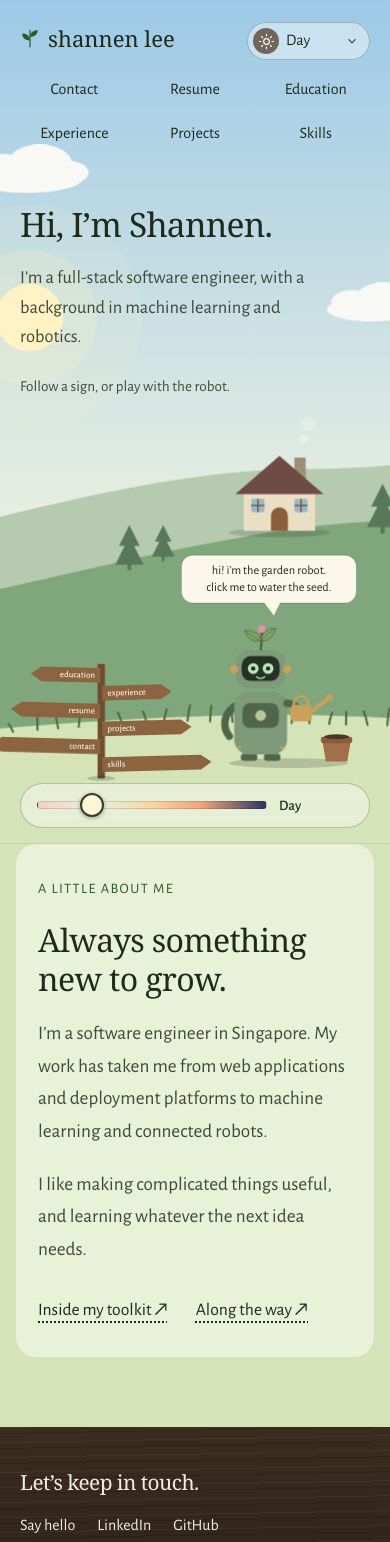
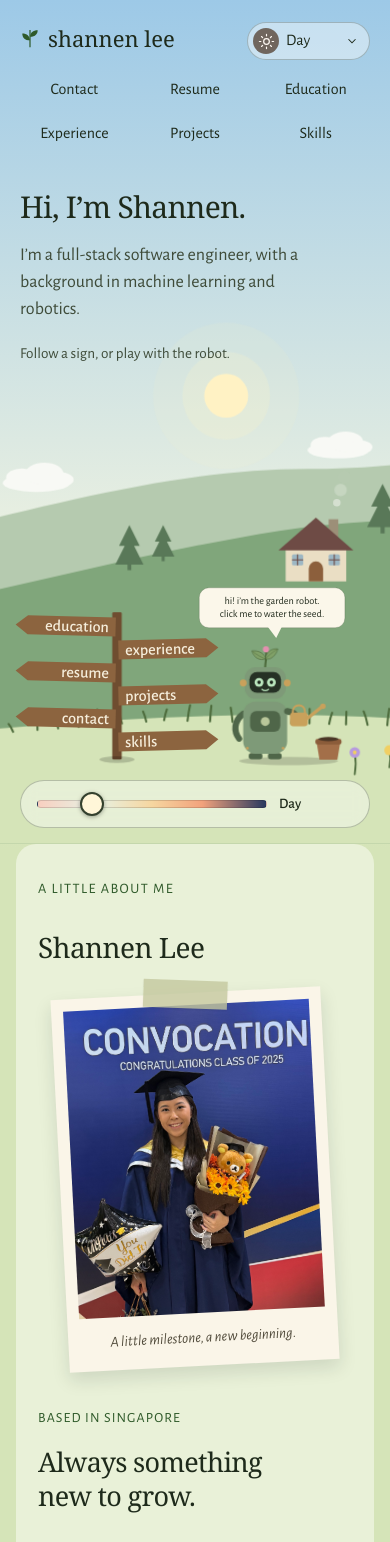
Before and after one commit to shannenlolol/shannen-portfolio, a React (Vite) app: page / in a window 390 px wide. Shown: the top 1542 px of the page. Built offline with nearby package versions, Linux system fonts and the light colour scheme; a web font is replaced by a local one.

Commit message:
feat(home): refine responsive garden scene and personal introduction

```diff
--- a/src/cottage/cottage.css
+++ b/src/cottage/cottage.css
@@ -7,7 +7,7 @@
 .cottage-home a{color:inherit}
 .cottage-home a:focus-visible,.cottage-home button:focus-visible,.cottage-home input:focus-visible{outline:2px solid var(--hi);outline-offset:3px;border-radius:4px}
 .cottage-home .wrap{max-width:1160px;margin:0 auto;padding:0 clamp(20px,5vw,56px)}
-.cottage-home .top a,.cottage-home .mark,.cottage-home .hero h1,.cottage-home .sub,.cottage-home .link,.cottage-home .garden h2,.cottage-home .lede,.cottage-home .index dt,.cottage-home .index dd,.cottage-home .clock,.cottage-home .clock label,.cottage-home .clock output{transition:color .5s ease,border-color .5s ease}
+.cottage-home .top a,.cottage-home .mark,.cottage-home .hero h1,.cottage-home .sub,.cottage-home .garden h2,.cottage-home .lede,.cottage-home .index dt,.cottage-home .index dd,.cottage-home .clock,.cottage-home .clock label,.cottage-home .clock output{transition:color .5s ease,border-color .5s ease}
 
 .cottage-home .top{position:absolute;left:0;right:0;top:env(safe-area-inset-top,0px);z-index:5}
 .cottage-home .bar{display:flex;align-items:center;justify-content:space-between;padding-top:24px;padding-bottom:24px}
@@ -29,8 +29,6 @@
 .cottage-home .copy h1{margin:0;max-width:720px;font-family:var(--serif);font-size:clamp(2.65rem,4.1vw,3.8rem);font-weight:400;letter-spacing:-.025em;line-height:1.14}
 .cottage-home .sub{margin:24px 0 0;max-width:36ch;color:var(--ink2);font-size:1.25rem;line-height:1.6}
 .cottage-home .garden-invitation{margin:30px 0 0;color:var(--ink2);font-size:1rem;line-height:1.65}
-.cottage-home .link{font-size:1.1rem;text-decoration:underline;text-decoration-style:dotted;text-decoration-thickness:1.5px;text-underline-offset:6px}
-.cottage-home .link:hover{text-decoration-style:solid}
 
 .cottage-home .clock{position:absolute;right:clamp(24px,4vw,56px);bottom:26px;z-index:3;display:flex;align-items:center;gap:14px;padding:10px 20px;border-radius:999px;background:var(--panel);border:1px solid var(--line);-webkit-backdrop-filter:blur(8px);backdrop-filter:blur(8px);font-size:1rem}
 .cottage-home .clock label{color:var(--ink2)}
@@ -42,7 +40,7 @@
 .cottage-home .fr1{fill:var(--r1)}.cottage-home .fr2{fill:var(--r2)}.cottage-home .fr3{fill:var(--r3)}.cottage-home .fmoss{fill:var(--moss)}.cottage-home .fface{fill:var(--face)}
 .cottage-home .fpot{fill:var(--pot)}.cottage-home .fpot2{fill:var(--pot2)}.cottage-home .fwall{fill:var(--wall)}.cottage-home .froof{fill:var(--roof)}.cottage-home .fdoor{fill:var(--door)}
 .cottage-home .fwood{fill:var(--wood)}.cottage-home .fwood2{fill:var(--wood2)}.cottage-home .ff1{fill:var(--f1)}.cottage-home .ff2{fill:var(--f2)}.cottage-home .ff3{fill:var(--f3)}.cottage-home .ff4{fill:var(--f4)}
-.cottage-home .fpine{fill:var(--pine)}.cottage-home .fcloud{fill:var(--cloud)}.cottage-home .fleaf{fill:var(--leaf);stroke:var(--leafS);stroke-width:1.2;stroke-linejoin:round}
+.cottage-home .fpine{fill:var(--pine)}.cottage-home .fleaf{fill:var(--leaf);stroke:var(--leafS);stroke-width:1.2;stroke-linejoin:round}
 .cottage-home .sr2{stroke:var(--r2)}.cottage-home .sr3{stroke:var(--r3)}.cottage-home .sstem{stroke:var(--stem)}
 .cottage-home .signt{font-family:var(--sans);font-weight:500;font-size:17px;fill:#F6EEDC}
 .cottage-home .plankA polygon{transition:fill .2s}
@@ -80,11 +78,10 @@
 @keyframes tw{from{opacity:.35}to{opacity:1}}
 @media (prefers-reduced-motion:reduce){.cottage-home .sprout,.cottage-home .bob,.cottage-home .drift,.cottage-home .smoke,.cottage-home .tw,.cottage-home .drops.on circle{animation:none}.cottage-home .smoke{opacity:.3}.cottage-home{scroll-behavior:auto}}
 
-.cottage-home .garden{padding-top:clamp(64px,8vw,110px);padding-bottom:clamp(72px,9vw,120px);display:grid;grid-template-columns:1fr 1fr;gap:12px 80px}
+.cottage-home .garden{padding-top:clamp(64px,8vw,110px);padding-bottom:clamp(72px,9vw,120px);display:grid;grid-template-columns:minmax(0,.85fr) minmax(0,1.15fr);gap:28px 64px;align-items:center}
 .cottage-home .section-kicker{grid-column:1/-1;margin:0;font-size:.9rem;letter-spacing:.1em;text-transform:uppercase;color:var(--hi)}
 .cottage-home .garden h2{margin:0;font-family:var(--serif);font-weight:400;font-size:clamp(2rem,3.5vw,2.8rem);line-height:1.2;letter-spacing:-.02em}
 .cottage-home .about-notes p{margin:0 0 20px;color:var(--ink2);font-size:1.2rem;line-height:1.7}
-.cottage-home .about-links{display:flex;flex-wrap:wrap;gap:16px 28px;margin-top:30px}
 
 @media (max-width:820px){
   .cottage-home .hero{min-height:900px}
@@ -92,8 +89,6 @@
   .cottage-home .clock{left:20px;right:20px;justify-content:space-between;bottom:16px;padding:10px 16px}
   .cottage-home .clock label{display:none}
   .cottage-home .clock input{flex:1;width:auto}
-  .cottage-home .garden{grid-template-columns:1fr;gap:20px}
-  .cottage-home .about-notes{max-width:48ch}
 }
 
 /* Keep every destination accessible on compact screens. */
@@ -148,3 +143,21 @@
 /* SVG use instances inherit these rules inside their shadow trees. */
 .fpine{fill:var(--pine)}
 .fleaf{fill:var(--leaf);stroke:var(--leafS);stroke-width:1.2;stroke-linejoin:round}
+
+.fcloud{fill:var(--cloud)}
+
+/* A personal keepsake beside the introduction. */
+.cottage-home .about-keepsake{min-width:0}
+.cottage-home .about-keepsake h2{font-size:clamp(28px,3vw,38px);margin-bottom:28px}
+.cottage-home .about-polaroid{position:relative;max-width:290px;margin:0 auto;padding:12px 12px 18px;background:#faf5e8;color:#514b3b;transform:rotate(-3deg);box-shadow:0 8px 18px #10202020}
+.cottage-home .about-polaroid img{display:block;width:100%;height:auto;aspect-ratio:4/5;object-fit:cover;object-position:50% 42%}
+.cottage-home .about-polaroid figcaption{margin-top:14px;text-align:center;font-size:15px;line-height:1.4;font-style:italic}
+.cottage-home .about-tape{position:absolute;z-index:1;top:-13px;left:calc(50% - 42px);width:84px;height:28px;background:#c4c79ec9;transform:rotate(5deg);box-shadow:0 1px 2px #0001}
+.cottage-home .about-notes .about-location{font-size:14px;letter-spacing:.08em;text-transform:uppercase;color:var(--accent);margin-bottom:14px}
+.cottage-home .about-notes h3{font-family:var(--serif);font-size:clamp(27px,3vw,36px);line-height:1.25;font-weight:400;margin:0 0 24px}
+.cottage-home .about-notes p:last-child{margin-bottom:0}
+@media(max-width:820px){
+ .cottage-home .garden{grid-template-columns:1fr;gap:30px}
+ .cottage-home .about-polaroid{width:calc(100% - 24px);max-width:270px;margin:8px auto 12px}
+ .cottage-home .about-notes{max-width:none}
+}
--- a/src/cottage/home.html
+++ b/src/cottage/home.html
@@ -3,8 +3,7 @@
 
 
     <div class="wrap copy">
-      <!-- <p class="hi">Hi, I’m Shannen.</p> -->
-      <h1>Hi, I’m Shannen.<br></h1>
+      <h1>Hi, I’m Shannen.</h1>
       <p class="sub">I’m a full-stack software engineer, with a background in machine learning and robotics.</p>
       <p class="garden-invitation">Follow a sign, or play with the robot.</p>
     </div>
@@ -18,15 +17,19 @@
 
   <section class="wrap garden" id="skills">
     <p class="section-kicker">A little about me</p>
-    <h2>Always something<br>new to grow.</h2>
+    <div class="about-keepsake">
+      <h2>Shannen Lee</h2>
+      <figure class="about-polaroid">
+        <span class="about-tape" aria-hidden="true"></span>
+        <img src="/assets/images/profilepic.jpeg" alt="Shannen Lee smiling at her graduation, holding a bouquet." width="3303" height="3154" loading="lazy" />
+        <figcaption>A little milestone, a new beginning.</figcaption>
+      </figure>
+    </div>
     <div class="about-notes">
-      <p>I’m a software engineer in Singapore. My work has taken me from web applications and deployment platforms to
-        machine learning and connected robots.</p>
+      <p class="about-location">Based in Singapore</p>
+      <h3>Always something<br>new to grow.</h3>
+      <p>I’m a software engineer who enjoys turning ideas into things people can use. My work has taken me from web applications and deployment platforms to machine learning and connected robots.</p>
       <p>I like making complicated things useful, and learning whatever the next idea needs.</p>
-      <div class="about-links">
-        <a class="link" href="/skills">Inside my toolkit ↗</a>
-        <a class="link" href="/education">Along the way ↗</a>
-      </div>
     </div>
   </section>
 </main>
--- a/src/cottage/landscape.html
+++ b/src/cottage/landscape.html
@@ -11,6 +11,12 @@
           <stop offset="0" stop-color="#FFD98A" stop-opacity=".95" />
           <stop offset="1" stop-color="#FFD98A" stop-opacity="0" />
         </radialGradient>
+        <g id="cloud-shape">
+          <ellipse class="fcloud" cx="0" cy="0" rx="60" ry="16" />
+          <ellipse class="fcloud" cx="-26" cy="-10" rx="28" ry="16" />
+          <ellipse class="fcloud" cx="14" cy="-16" rx="34" ry="20" />
+          <ellipse class="fcloud" cx="42" cy="-6" rx="24" ry="13" />
+        </g>
         <g id="leaf">
           <path class="fleaf" d="M0 0 C 8 -13 26 -17 42 -5 C 28 8 9 10 0 0 Z" />
           <path d="M2 -1 C 14 -4 26 -5 38 -5" fill="none" style="stroke:var(--leafS)" stroke-width=".9"
@@ -36,34 +42,25 @@
       </g>
 
       <g class="par" data-a="8">
-        <g transform="translate(330 250) scale(1.2)">
+        <g id="cloud-low-left" transform="translate(170 535) scale(.85)">
+          <g class="drift" style="animation-duration:130s"><use href="#cloud-shape" /></g>
+        </g>
+        <g id="cloud-low-middle" transform="translate(650 490) scale(.65)">
+          <g class="drift" style="animation-duration:110s"><use href="#cloud-shape" /></g>
+        </g>
+        <g id="cloud-left" transform="translate(720 320) scale(.6)">
           <g class="drift">
-            <g class="cloud">
-              <ellipse class="fcloud" cx="0" cy="0" rx="60" ry="16" />
-              <ellipse class="fcloud" cx="-26" cy="-10" rx="28" ry="16" />
-              <ellipse class="fcloud" cx="14" cy="-16" rx="34" ry="20" />
-              <ellipse class="fcloud" cx="42" cy="-6" rx="24" ry="13" />
-            </g>
+            <use href="#cloud-shape" />
           </g>
         </g>
-        <g transform="translate(860 190)">
+        <g id="cloud-middle" transform="translate(1160 280) scale(.75)">
           <g class="drift" style="animation-duration:120s">
-            <g class="cloud">
-              <ellipse class="fcloud" cx="0" cy="0" rx="60" ry="16" />
-              <ellipse class="fcloud" cx="-26" cy="-10" rx="28" ry="16" />
-              <ellipse class="fcloud" cx="14" cy="-16" rx="34" ry="20" />
-              <ellipse class="fcloud" cx="42" cy="-6" rx="24" ry="13" />
-            </g>
+            <use href="#cloud-shape" />
           </g>
         </g>
-        <g transform="translate(1220 330) scale(.8)">
+        <g id="cloud-right" transform="translate(1350 380) scale(.7)">
           <g class="drift" style="animation-duration:100s">
-            <g class="cloud">
-              <ellipse class="fcloud" cx="0" cy="0" rx="60" ry="16" />
-              <ellipse class="fcloud" cx="-26" cy="-10" rx="28" ry="16" />
-              <ellipse class="fcloud" cx="14" cy="-16" rx="34" ry="20" />
-              <ellipse class="fcloud" cx="42" cy="-6" rx="24" ry="13" />
-            </g>
+            <use href="#cloud-shape" />
           </g>
         </g>
       </g>
@@ -77,8 +74,7 @@
         <path id="hMid"
           d="M-80 700 C 120 668, 320 706, 520 680 C 720 654, 900 596, 1090 566 C 1240 544, 1360 560, 1520 540 L1520 900 L-80 900Z" />
         <g id="pines"></g>
-        <g transform="translate(1090 566)">
-          <ellipse cx="0" cy="2" rx="54" ry="5" fill="rgba(0,0,0,.14)" />
+        <g id="cottage" transform="translate(1120 610)">
           <rect x="16" y="-78" width="12" height="28" fill="#9C8F78" />
           <rect class="fwall" x="-38" y="-42" width="76" height="42" />
           <path class="froof" d="M-47 -39 L0 -80 L47 -39 Z" />
@@ -87,8 +83,8 @@
           <rect id="win2" x="-30" y="-34" width="14" height="14" rx="2" />
           <path d="M23 -34V-20M16 -27H30M-23 -34V-20M-30 -27H-16" style="stroke:var(--roof)" stroke-width="1.4"
             fill="none" />
-          <circle id="wg1" cx="23" cy="-27" r="46" fill="url(#glowY)" opacity="0" />
-          <circle id="wg2" cx="-23" cy="-27" r="46" fill="url(#glowY)" opacity="0" />
+          <circle id="wg1" cx="23" cy="-27" r="18" fill="url(#glowY)" opacity="0" />
+          <circle id="wg2" cx="-23" cy="-27" r="18" fill="url(#glowY)" opacity="0" />
           <circle class="smoke fcloud" cx="22" cy="-84" r="5" />
           <circle class="smoke fcloud" cx="22" cy="-84" r="6" style="animation-delay:2s" />
           <circle class="smoke fcloud" cx="22" cy="-84" r="5" style="animation-delay:4s" />
--- a/src/cottage/scene.js
+++ b/src/cottage/scene.js
@@ -35,11 +35,11 @@ export function initializeScene(){
     st.setProperty('--cloud',mix(sh(mix('#FFFFFF',f.bot,.3)),f.bot,f.n*.5));
     st.setProperty('--eye',mix('#BDE9C0','#E9FFC9',f.g));
     var p=clamp(s/.78,0,1.05);
-    sun.setAttribute('transform','translate('+(640+p*700).toFixed(1)+' '+(610-Math.sin(Math.PI*Math.min(p,1))*370).toFixed(1)+')');
+    sun.setAttribute('transform',mq.matches?'translate('+(mobileLeft+mobileWidth*.58)+' '+(mobileSkyY-48)+') scale(.65)':'translate('+(800+p*540).toFixed(1)+' '+(600-Math.sin(Math.PI*Math.min(p,1))*235).toFixed(1)+')');
     sun.setAttribute('opacity',(1-clamp((s-.62)/.16)).toFixed(3));
     for(var i=0;i<sunCircles.length;i++)sunCircles[i].setAttribute('fill',f.sun);
     var mo=clamp((s-.7)/.14), u=clamp((s-.7)/.3);
-    moon.setAttribute('transform','translate(985 '+(360-u*130).toFixed(1)+')');
+    moon.setAttribute('transform',mq.matches?'translate('+(mobileLeft+mobileWidth*.58)+' '+(mobileSkyY-48)+') scale(.8)':'translate(985 '+(425-u*65).toFixed(1)+')');
     moon.setAttribute('opacity',mo.toFixed(3));
     stars.setAttribute('opacity',f.st.toFixed(3));
     var glass=mix('#9DB7C4','#FFD98A',f.g);
@@ -67,7 +67,12 @@ export function initializeScene(){
   }
   var gp=el('path',{d:gd,fill:'none','stroke-width':'2.2','stroke-linecap':'round'},document.getElementById('grass'));gp.setAttribute('class','sstem');
   var fl=[];
-  for(i=0;i<70;i++){var fx=-40+r()*1520;fl.push({x:fx,y:nearY(fx)+8+Math.pow(r(),1.3)*82,k:1+Math.floor(r()*4),h:r()})}
+  // Give each bloom its own space, with a little jitter for a natural scatter.
+  var flowerCount=32, flowerSpacing=1520/flowerCount;
+  for(i=0;i<flowerCount;i++){
+    var fx=-40+(i+.25+r()*.5)*flowerSpacing;
+    fl.push({x:fx,y:nearY(fx)+8+Math.pow(r(),1.3)*82,k:1+Math.floor(r()*4),h:r()});
+  }
   fl.sort(function(a,b){return a.y-b.y});
   var fg=document.getElementById('flowers');
   fl.forEach(function(o){
@@ -79,30 +84,53 @@ export function initializeScene(){
   });
 
   var pars=Array.prototype.map.call(scene.querySelectorAll('.par'),function(e){return {el:e,a:parseFloat(e.getAttribute('data-a'))}});
-  var mq=window.matchMedia('(max-width: 820px)');
+  var mq=window.matchMedia('(max-width: 820px)'), mobileWidth=880, mobileLeft=560, mobileSkyY=470;
+  var signPlanks=Array.from(document.querySelectorAll('#signpost .plankA')).map(function(link){
+    var polygon=link.querySelector('polygon'), label=link.querySelector('text');
+    return {polygon:polygon,label:label,points:polygon.getAttribute('points')};
+  });
   function layout(){
     var compact=mq.matches;
+    var bounds=hero.getBoundingClientRect();
+    mobileWidth=900*bounds.width/bounds.height;mobileLeft=1000-mobileWidth/2;
+    var invitation=document.querySelector('.home-content .garden-invitation');
+    if(invitation)mobileSkyY=Math.max(470,(invitation.getBoundingClientRect().bottom+window.scrollY-bounds.top+48)/bounds.height*900);
     // Leave clear ground beneath the full signpost and robot/pot footprints.
     // Padding also covers their different parallax amplitudes.
-    var clearGround=compact?[[705,1055],[995,1200]]:[[180,680],[800,1045]];
+    var clearGround=compact?[[mobileLeft+mobileWidth*.02,mobileLeft+mobileWidth*.57],[mobileLeft+mobileWidth*.59,mobileLeft+mobileWidth*.90]]:[[180,680],[800,1045]];
     fl.forEach(function(flower){
       flower.element.style.display=clearGround.some(function(zone){return flower.x>=zone[0]&&flower.x<=zone[1]})?'none':'';
     });
-    scene.setAttribute('viewBox',compact?'560 0 880 900':'0 0 1440 900');
+    scene.setAttribute('viewBox',compact?mobileLeft+' 0 '+mobileWidth+' 900':'0 0 1440 900');
+    // Keep mobile clouds below the copy; let the hills naturally mask their lower edges.
+    document.getElementById('cloud-left').setAttribute('transform',compact?'translate('+(mobileLeft+mobileWidth*.15)+' '+(mobileSkyY+45)+') scale(.6)':'translate(720 320) scale(.6)');
+    document.getElementById('cloud-middle').setAttribute('transform',compact?'translate('+(mobileLeft+mobileWidth*.92)+' '+(mobileSkyY+10)+') scale(.55)':'translate(1160 280) scale(.75)');
+    ['cloud-right','cloud-low-left','cloud-low-middle'].forEach(function(id){document.getElementById(id).style.display=compact?'none':''});
+    signPlanks.forEach(function(plank,index){
+      var y=628+index*34;
+      plank.polygon.setAttribute('points',compact?(index%2===0
+        ?'208,'+(y-14)+' 78,'+(y-14)+' 60,'+y+' 78,'+(y+14)+' 208,'+(y+14)
+        :'212,'+(y-14)+' 342,'+(y-14)+' 360,'+y+' 342,'+(y+14)+' 212,'+(y+14)):plank.points);
+      plank.label.style.fontSize=compact?'24px':'';
+      plank.label.setAttribute('y',y+(compact?8:5));
+    });
+    document.getElementById('cottage').setAttribute('transform',compact?'translate('+(mobileLeft+mobileWidth*.81)+' 620) scale(.85)':'translate(1120 610)');
     document.getElementById('signpost').setAttribute('transform',compact
-      ?'translate(900 830) scale(.56) translate(-210 -824)'
+      ?'translate('+(mobileLeft+mobileWidth*.30)+' 810) scale('+(mobileWidth*.52/300)+') translate(-210 -824)'
       :'translate(430 840) scale(1.08) translate(-210 -824)');
     document.getElementById('robot').setAttribute('transform',compact
-      ?'translate(1070 812) scale(.88)'
+      ?'translate('+(mobileLeft+mobileWidth*.68)+' 810) scale('+(mobileWidth/880*1.55)+')'
       :'translate(880 812) scale(1.15)');
   }
-  layout();mq.addEventListener('change',layout,{signal:events.signal});
+  layout();
+  window.addEventListener('resize',function(){layout();update(getTimeOfDay())},{signal:events.signal});
+  document.fonts.ready.then(function(){if(!disposed){layout();update(getTimeOfDay())}});
 
   var cv=document.getElementById('flies'), cx=cv.getContext('2d'), W=0,H=0, flies=[], mouse={on:false,x:0,y:0};
   function size(){
     var b=hero.getBoundingClientRect(), dpr=Math.min(2,window.devicePixelRatio||1), ow=W, oh=H;
     W=b.width;H=b.height;cv.width=W*dpr;cv.height=H*dpr;cx.setTransform(dpr,0,0,dpr,0,0);
-    if(!flies.length){for(var q=0;q<34;q++)flies.push({x:Math.random()*W,y:H*(.4+Math.random()*.55),vx:0,vy:0,p:Math.random()*6.28,sp:.6+Math.random()*1.2})}
+    if(!flies.length){for(var q=0;q<(mq.matches?12:24);q++)flies.push({x:Math.random()*W,y:H*(.4+Math.random()*.55),vx:0,vy:0,p:Math.random()*6.28,sp:.6+Math.random()*1.2})}
     else if(ow&&oh){flies.forEach(function(f){f.x*=W/ow;f.y*=H/oh})}
     if(RM)drawFlies(0,0);
   }
--- a/src/cottage/world.css
+++ b/src/cottage/world.css
@@ -54,3 +54,18 @@ body{isolation:isolate}
 }
 
 @media(max-width:820px){.world-view{padding-top:166px}}
+
+@media(max-width:820px){
+ .home-content .hero{min-height:max(700px,100svh)}
+ .persistent-landscape.cottage-home{height:max(700px,100svh)}
+ .home-content .copy{padding-top:190px}
+ .home-content .copy h1{font-size:clamp(30px,7.7vw,44px)}
+ .home-content .sub{max-width:32ch;font-size:18px;line-height:1.5;margin-top:18px}
+ .home-content .garden-invitation{margin-top:18px}
+ .home-content .clock{min-height:48px;bottom:16px}
+}
+
+/* Match the garden objects’ scroll departure, including keyboard visibility. */
+.home-content .copy,.home-content .clock{opacity:1;visibility:visible;transition:opacity 250ms ease,visibility 250ms}
+.persistent-landscape[data-scrolled="true"]~.world-stage .home-content .copy,
+.persistent-landscape[data-scrolled="true"]~.world-stage .home-content .clock{opacity:0;visibility:hidden;pointer-events:none}
```
